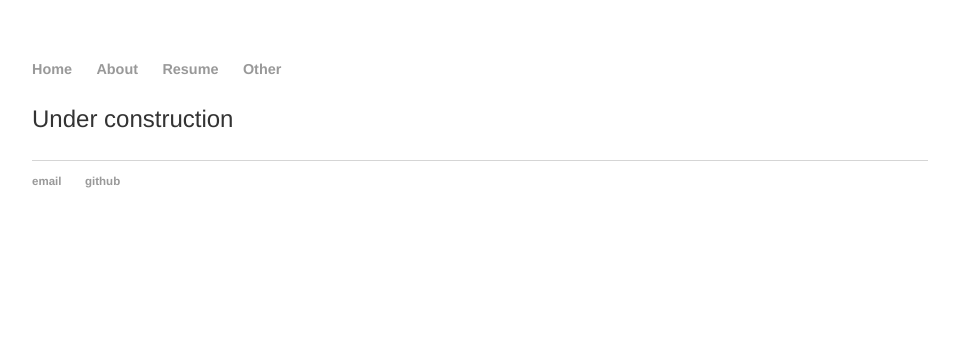
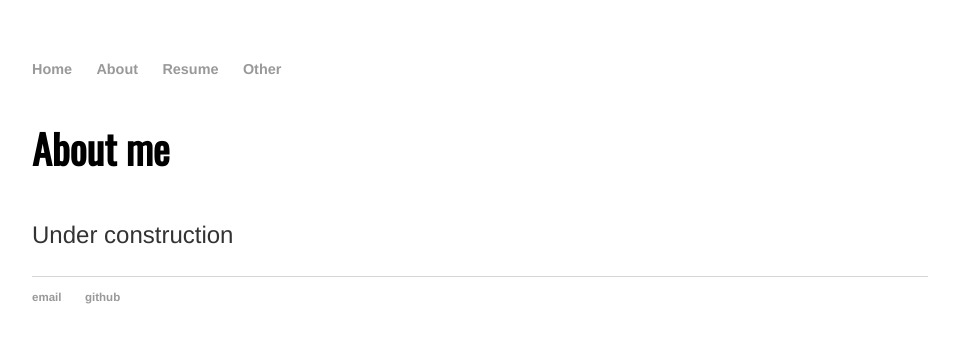
Before and after one commit to lindyang22/lindsayyang.github.io, a Jekyll site: the page built from about/index.html, in a window 1280 px wide. Shown: the top 343 px of the page, without its empty margins (160-1119 px from the left). Built offline with Jekyll 4.4.1, drawn with Linux system fonts in a browser that asks for light colours.

Commit message:
Testing header on About page

```diff
--- a/about/index.html
+++ b/about/index.html
@@ -1,7 +1,8 @@
 ---
 layout: default
-title: Lindsay Yang
+title: About
 ---
 <div class = "blurb">
+	<h3>About me</h3>
 	<p>Under construction</p>
 </div><!-- /.blurb -->
--- a/css/main.css
+++ b/css/main.css
@@ -24,6 +24,11 @@ h1 {
     font-size: 3em;
     font-family: 'Open Sans', 'Helvetica', 'Arial', 'Sans-Serif';
 }
+
+h3 {
+    font-size: 2.5em;
+    font-family: 'Oswald','Open Sans','Sans-Serif';
+}
 p {
     font-family: 'Helvetica', 'Sans-Serif';
     font-size: 1.5em;
```
